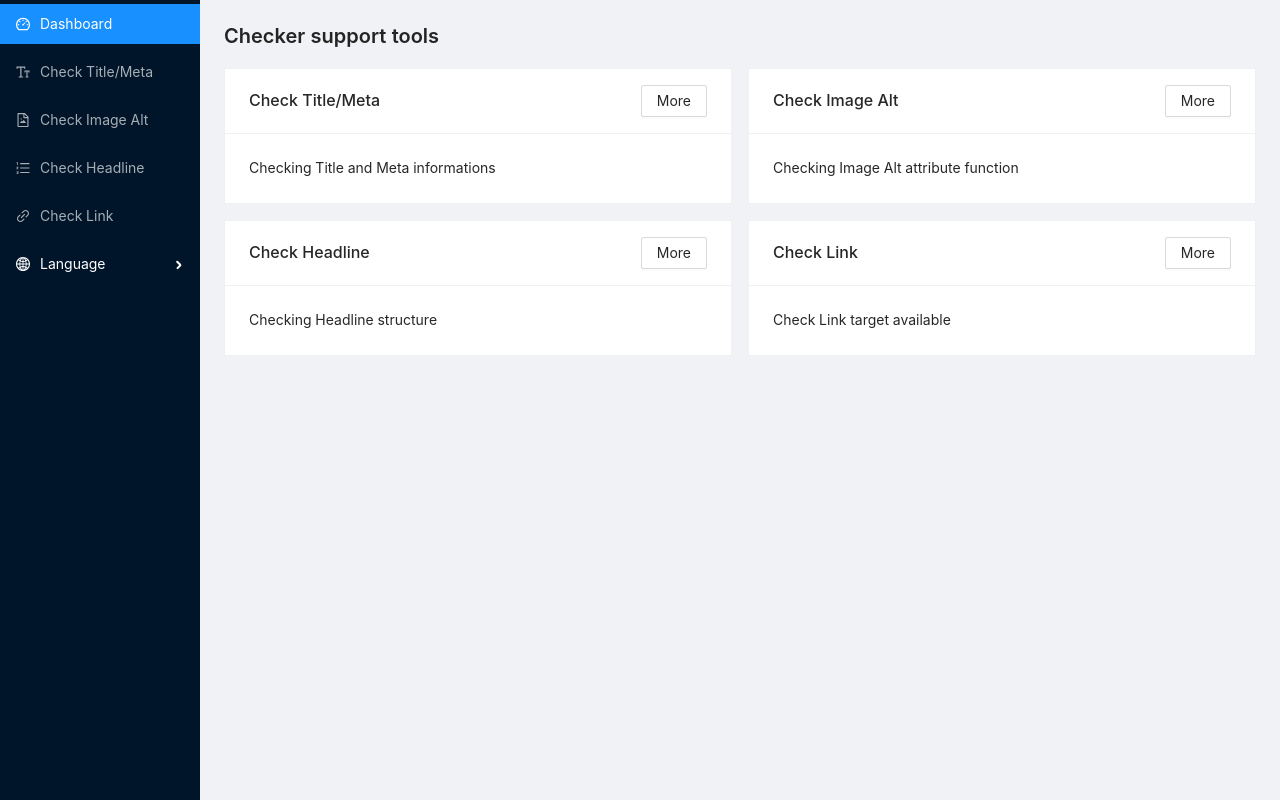
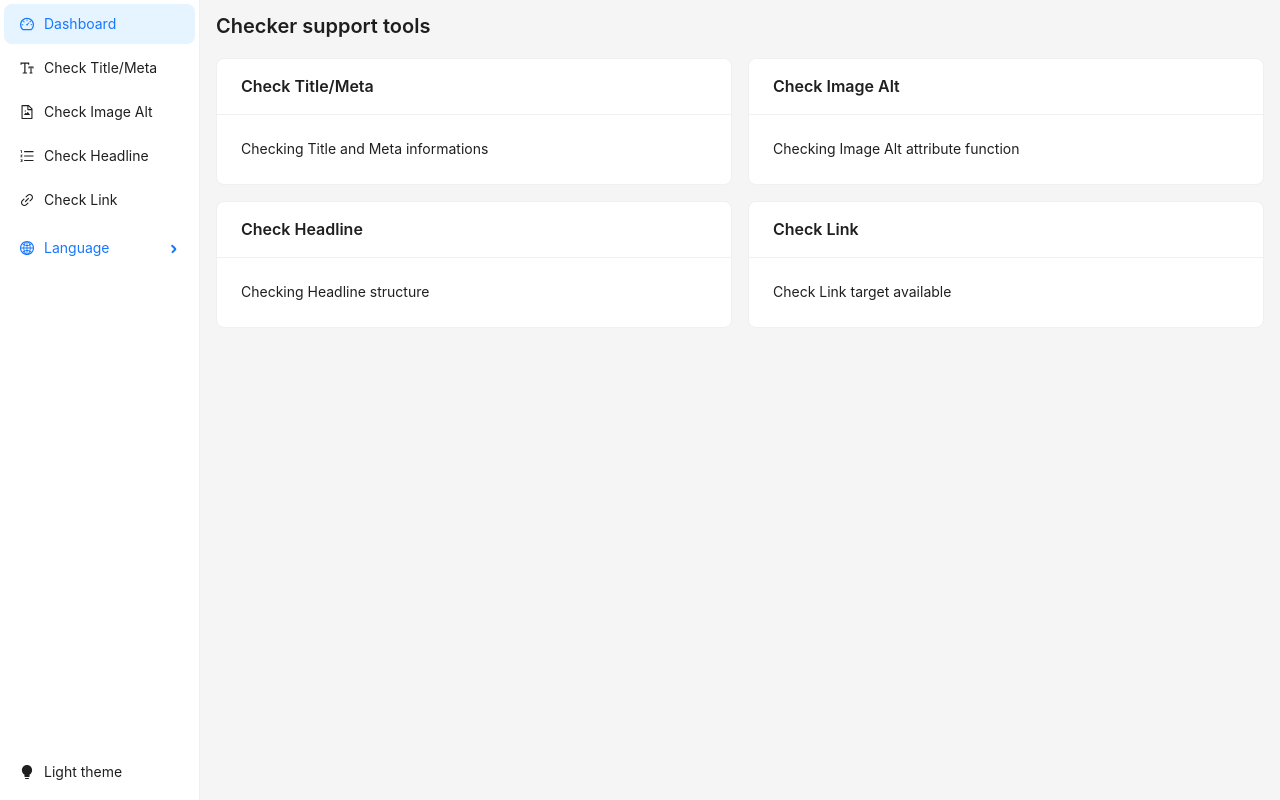
Before and after one commit to lionheart-co-jp/checking-tool, a React (Vite) app: page /#/ in a window 1280 px wide. Built offline with nearby package versions, Linux system fonts and the light colour scheme.

Commit message:
Updated dependencies, implemented Darkmode

```diff
--- a/src/App.tsx
+++ b/src/App.tsx
@@ -1,6 +1,5 @@
 import React, { useEffect, useRef } from "react";
 import { Routes, Route, useLocation } from "react-router-dom";
-import { RecoilRoot } from "recoil";
 
 // Pages
 import Dashboard from "./Pages/Dashboard";
@@ -11,11 +10,14 @@ import Link from "./Pages/Link";
 
 // Components
 import { Navigation } from "./Components";
-import { Layout } from "antd";
+import { ConfigProvider, Layout, theme } from "antd";
+import { useValue as useDarkModeValue } from "./Atoms/DarkMode";
+const { defaultAlgorithm, darkAlgorithm } = theme;
 
 const App: React.FC = () => {
     const location = useLocation();
     const content = useRef<HTMLElement>(null);
+    const isDarkMode = useDarkModeValue();
 
     useEffect(() => {
         if (!content.current) {
@@ -26,7 +28,10 @@ const App: React.FC = () => {
     }, [location]);
 
     return (
-        <RecoilRoot>
+        <ConfigProvider
+            theme={{
+                algorithm: isDarkMode ? darkAlgorithm : defaultAlgorithm,
+            }}>
             <Layout style={{ minHeight: "100vh" }}>
                 <Navigation />
                 <Layout.Content
@@ -41,7 +46,7 @@ const App: React.FC = () => {
                     </Routes>
                 </Layout.Content>
             </Layout>
-        </RecoilRoot>
+        </ConfigProvider>
     );
 };
 
--- /dev/null
+++ b/src/Atoms/DarkMode.ts
@@ -0,0 +1,28 @@
+import { atom, useRecoilState, useRecoilValue } from "recoil";
+
+export const state = atom({
+    key: "dark_mode",
+    default: (() => {
+        if (typeof window === "undefined") {
+            return false;
+        }
+
+        switch (window.sessionStorage.getItem("checktool-darkmode")) {
+            case "true":
+                return true;
+            case "false":
+                return false;
+            default:
+                return window.matchMedia("(prefers-color-scheme: dark)")
+                    .matches;
+        }
+    })(),
+});
+
+export const useState = () => {
+    return useRecoilState(state);
+};
+
+export const useValue = () => {
+    return useRecoilValue(state);
+};
--- a/src/Components/Navigation.tsx
+++ b/src/Components/Navigation.tsx
@@ -13,16 +13,20 @@ import {
     OrderedListOutlined,
     LinkOutlined,
     GlobalOutlined,
+    BulbFilled,
+    BulbOutlined,
 } from "@ant-design/icons";
 
 // Atoms
 import { useState as useLanguageState } from "../Atoms/Language";
+import { useState as useDarkModeState } from "../Atoms/DarkMode";
 
 export const Navigation: React.FC = () => {
     const { t, i18n } = useTranslation();
     const [language, setLanguage] = useLanguageState();
     const navigate = useNavigate();
     const location = useLocation();
+    const [isDarkMode, setDarkMode] = useDarkModeState();
 
     useEffect(() => {
         setLanguage(i18n.language);
@@ -79,30 +83,55 @@ export const Navigation: React.FC = () => {
             key: "dashboard",
             icon: <DashboardOutlined />,
             onClick: handleClick("/"),
+            style: {
+                marginTop: 0,
+                marginBottom: 0,
+                flexShrink: 0,
+            },
         },
         {
             label: t("title.title"),
             key: "title",
             icon: <FontSizeOutlined />,
             onClick: handleClick("/title/"),
+            style: {
+                marginTop: 0,
+                marginBottom: 0,
+                flexShrink: 0,
+            },
         },
         {
             label: t("alt.title"),
             key: "alt",
             icon: <FileImageOutlined />,
             onClick: handleClick("/alt/"),
+            style: {
+                marginTop: 0,
+                marginBottom: 0,
+                flexShrink: 0,
+            },
         },
         {
             label: t("headline.title"),
             key: "headline",
             icon: <OrderedListOutlined />,
             onClick: handleClick("/headline/"),
+            style: {
+                marginTop: 0,
+                marginBottom: 0,
+                flexShrink: 0,
+            },
         },
         {
             label: t("link.title"),
             key: "link",
             icon: <LinkOutlined />,
             onClick: handleClick("/link/"),
+            style: {
+                marginTop: 0,
+                marginBottom: 0,
+                flexShrink: 0,
+            },
         },
         {
             label: t("language.title"),
@@ -120,6 +149,23 @@ export const Navigation: React.FC = () => {
                     onClick: selectLanguage("ja"),
                 },
             ],
+            style: {
+                marginTop: 0,
+                marginBottom: 0,
+                flexShrink: 0,
+            },
+        },
+        {
+            label: isDarkMode
+                ? t("common.theme.dark")
+                : t("common.theme.light"),
+            key: "theme",
+            onClick: () => setDarkMode((v) => !v),
+            icon: isDarkMode ? <BulbOutlined /> : <BulbFilled />,
+            style: {
+                marginTop: "auto",
+                flexShrink: 0,
+            },
         },
     ];
 
@@ -128,12 +174,20 @@ export const Navigation: React.FC = () => {
             <Layout.Sider
                 breakpoint="sm"
                 collapsedWidth={46}
-                style={{ maxHeight: "100vh", overflow: "auto" }}>
+                style={{
+                    maxHeight: "100vh",
+                    overflow: "auto",
+                }}>
                 <Menu
-                    theme="dark"
                     items={items}
                     defaultSelectedKeys={["dashboard"]}
                     selectedKeys={selectedKeis}
+                    style={{
+                        minHeight: "100%",
+                        display: "flex",
+                        flexDirection: "column",
+                        gap: "4px",
+                    }}
                 />
             </Layout.Sider>
         </>
--- a/src/Components/PageHeader.tsx
+++ b/src/Components/PageHeader.tsx
@@ -2,7 +2,7 @@ import React from "react";
 import styled from "@emotion/styled";
 
 // Components
-import { PageHeader as AntdPageHeader } from "antd";
+import { PageHeader as AntdPageHeader } from "@ant-design/pro-layout";
 const Description = styled.p({
     marginTop: -14,
     color: `rgba(0, 0, 0, 0.45)`,
--- a/src/Pages/Dashboard.tsx
+++ b/src/Pages/Dashboard.tsx
@@ -20,44 +20,32 @@ const Dashboard: React.FC = () => {
                 <Col xs={24} md={12}>
                     <Card
                         title={t("title.title")}
-                        extra={
-                            <Button onClick={handleClick("/title/")}>
-                                {t("common.more")}
-                            </Button>
-                        }>
+                        hoverable
+                        onClick={handleClick("/title/")}>
                         {t("title.description")}
                     </Card>
                 </Col>
                 <Col xs={24} md={12}>
                     <Card
                         title={t("alt.title")}
-                        extra={
-                            <Button onClick={handleClick("/alt/")}>
-                                {t("common.more")}
-                            </Button>
-                        }>
+                        hoverable
+                        onClick={handleClick("/alt/")}>
                         {t("alt.description")}
                     </Card>
                 </Col>
                 <Col xs={24} md={12}>
                     <Card
                         title={t("headline.title")}
-                        extra={
-                            <Button onClick={handleClick("/headline/")}>
-                                {t("common.more")}
-                            </Button>
-                        }>
+                        hoverable
+                        onClick={handleClick("/headline/")}>
                         {t("headline.description")}
                     </Card>
                 </Col>
                 <Col xs={24} md={12}>
                     <Card
                         title={t("link.title")}
-                        extra={
-                            <Button onClick={handleClick("/link/")}>
-                                {t("common.more")}
-                            </Button>
-                        }>
+                        hoverable
+                        onClick={handleClick("/link/")}>
                         {t("link.description")}
                     </Card>
                 </Col>
--- a/src/i18n/en.ts
+++ b/src/i18n/en.ts
@@ -10,6 +10,10 @@ export default {
             warning: "Warning",
             more: "More",
             bulk: "Bulk",
+            theme: {
+                light: "Light theme",
+                dark: "Dark theme",
+            },
         },
 
         // Application
--- a/src/main.tsx
+++ b/src/main.tsx
@@ -1,10 +1,11 @@
 import React from "react";
 import ReactDOM from "react-dom/client";
 import { BrowserRouter } from "react-router-dom";
-import "antd/dist/antd.css";
+import "antd/dist/reset.css";
 import "./style.css";
 import i18n from "i18next";
 import { initReactI18next } from "react-i18next";
+import { RecoilRoot } from "recoil";
 
 import en from "./i18n/en";
 import ja from "./i18n/ja";
@@ -48,7 +49,9 @@ const root = document.getElementById("root");
 if (root) {
     ReactDOM.createRoot(root).render(
         <BrowserRouter>
-            <App />
+            <RecoilRoot>
+                <App />
+            </RecoilRoot>
         </BrowserRouter>
     );
 }
```
Also changed, not shown: package.json (+20 -19 lines), 1 other file (tests, documents, lock files or other folders).
